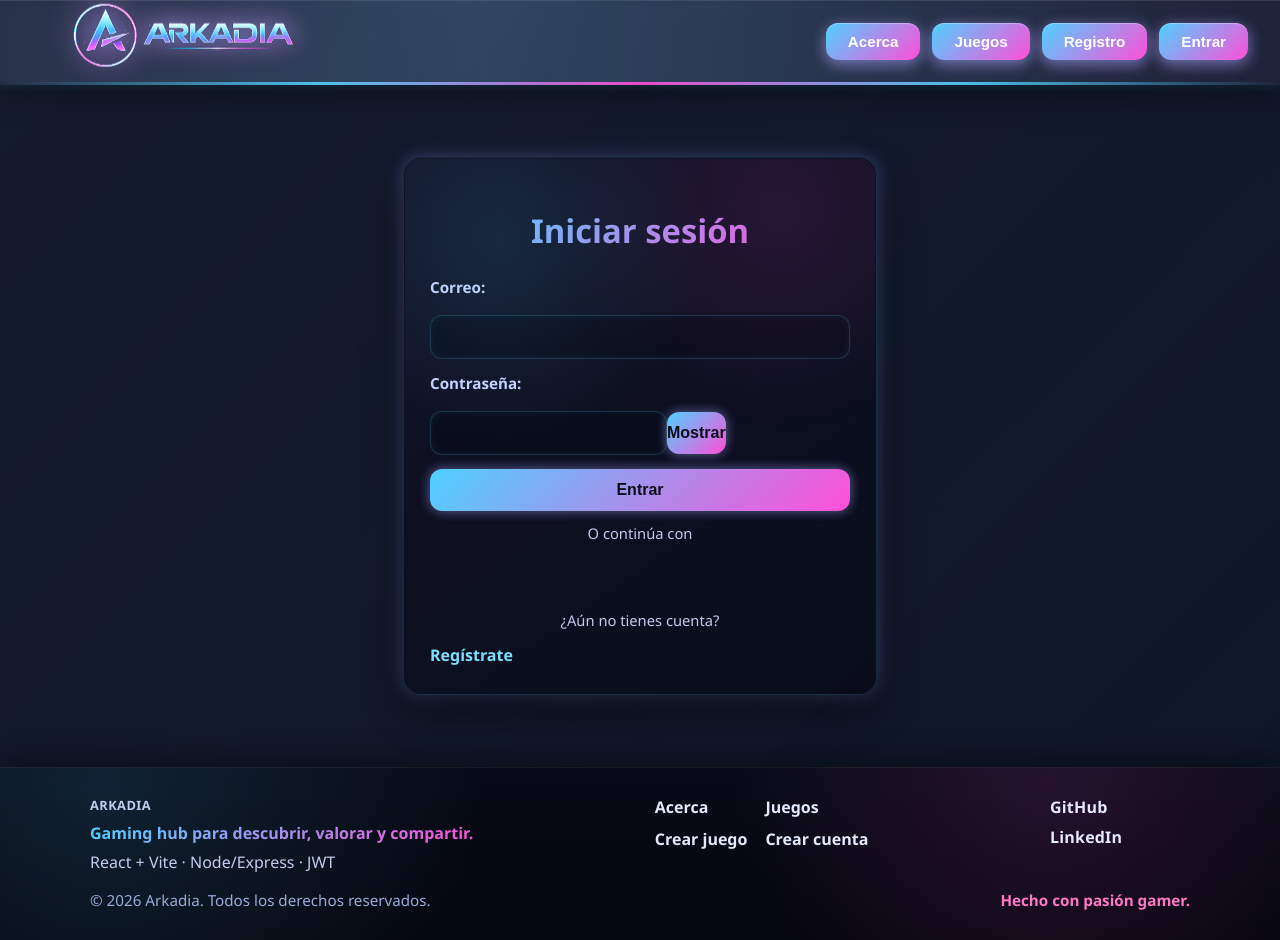
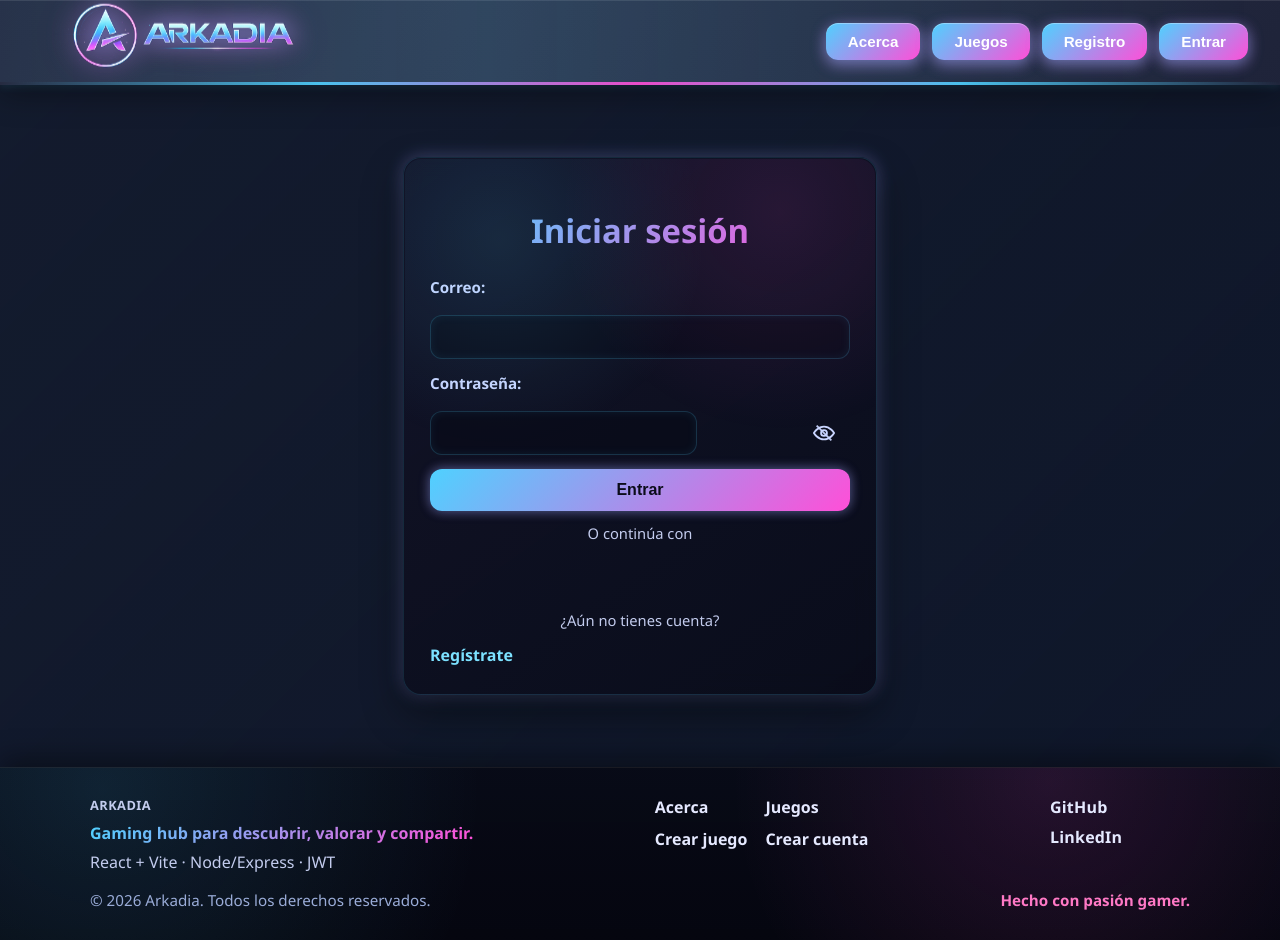
Before and after one commit to Jimix91/arkadia-gamePortal-project-frontend, a React (Vite) app: page /login in a window 1280 px wide. Built offline with nearby package versions, Linux system fonts and the light colour scheme.

Commit message:
implemented and upgraded show password button on login and signup page

```diff
--- a/src/CSS/SignupAndLoginPage.css
+++ b/src/CSS/SignupAndLoginPage.css
@@ -138,3 +138,58 @@
     padding: 24px 20px;
   }
 }
+
+/* Campo de contraseña con botón de ojo */
+.LoginPage .password-field,
+.SignupPage .password-field {
+  position: relative;
+}
+
+.LoginPage .password-field input,
+.SignupPage .password-field input {
+  padding-right: 44px;
+}
+
+.LoginPage .password-field .toggle-password,
+.SignupPage .password-field .toggle-password {
+  position: absolute;
+  right: 10px;
+  top: 50%;
+  transform: translateY(-50%);
+  width: 32px;
+  height: 32px;
+  padding: 0;
+  border: none;
+  border-radius: 8px;
+  background: transparent !important;
+  box-shadow: none !important;
+  display: inline-flex;
+  align-items: center;
+  justify-content: center;
+  color: #c9d5ff;
+  cursor: pointer;
+}
+
+.LoginPage .password-field .toggle-password:hover,
+.SignupPage .password-field .toggle-password:hover {
+  color: #4fd1ff;
+}
+
+.LoginPage .password-field .toggle-password:active,
+.SignupPage .password-field .toggle-password:active {
+  transform: translateY(-50%) scale(0.98);
+}
+
+.LoginPage .password-field .eye-icon,
+.SignupPage .password-field .eye-icon {
+  stroke: currentColor;
+  fill: none;
+  stroke-width: 2;
+}
+
+.LoginPage .password-field .eye-slash,
+.SignupPage .password-field .eye-slash {
+  stroke: currentColor;
+  stroke-width: 2;
+  opacity: 0.95;
+}
--- a/src/pages/LoginPage.jsx
+++ b/src/pages/LoginPage.jsx
@@ -92,9 +92,36 @@ function LoginPage(props) {
           <button
             type="button"
             className="toggle-password"
-            onClick={() => setShowPassword((prev) => !prev)}
+            aria-label="Mantén presionado para mostrar la contraseña"
+            title="Mantén presionado para mostrar la contraseña"
+            onMouseDown={() => setShowPassword(true)}
+            onMouseUp={() => setShowPassword(false)}
+            onMouseLeave={() => setShowPassword(false)}
+            onTouchStart={() => setShowPassword(true)}
+            onTouchEnd={() => setShowPassword(false)}
+            onTouchCancel={() => setShowPassword(false)}
+            onKeyDown={(e) => {
+              if (e.key === " " || e.key === "Enter") {
+                e.preventDefault();
+                setShowPassword(true);
+              }
+            }}
+            onKeyUp={() => setShowPassword(false)}
           >
-            {showPassword ? "Ocultar" : "Mostrar"}
+            {showPassword ? (
+              // Ojo abierto
+              <svg className="eye-icon" width="22" height="22" viewBox="0 0 24 24" aria-hidden="true">
+                <path d="M1 12s4-7 11-7 11 7 11 7-4 7-11 7S1 12 1 12z" />
+                <circle cx="12" cy="12" r="3.2" />
+              </svg>
+            ) : (
+              // Ojo cerrado (con línea)
+              <svg className="eye-icon" width="22" height="22" viewBox="0 0 24 24" aria-hidden="true">
+                <path d="M1 12s4-7 11-7 11 7 11 7-4 7-11 7S1 12 1 12z" />
+                <circle cx="12" cy="12" r="3.2" />
+                <path className="eye-slash" d="M4 4l16 16" />
+              </svg>
+            )}
           </button>
         </div>
 
--- a/src/pages/SignupPage.jsx
+++ b/src/pages/SignupPage.jsx
@@ -14,6 +14,7 @@ function SignupPage(props) {
   const [password, setPassword] = useState("");
   const [name, setName] = useState("");
   const [errorMessage, setErrorMessage] = useState(undefined);
+  const [showPassword, setShowPassword] = useState(false);
 
   const navigate = useNavigate();
   const { storeToken, authenticateUser } = useContext(AuthContext);
@@ -79,13 +80,47 @@ function SignupPage(props) {
         />
 
         <label>Contraseña:</label>
+        <div className="password-field">
           <input
-          type="password"
+            type={showPassword ? "text" : "password"}
             name="password"
             value={password}
             autoComplete="new-password"
             onChange={handlePassword}
           />
+          <button
+            type="button"
+            className="toggle-password"
+            aria-label="Mantén presionado para mostrar la contraseña"
+            title="Mantén presionado para mostrar la contraseña"
+            onMouseDown={() => setShowPassword(true)}
+            onMouseUp={() => setShowPassword(false)}
+            onMouseLeave={() => setShowPassword(false)}
+            onTouchStart={() => setShowPassword(true)}
+            onTouchEnd={() => setShowPassword(false)}
+            onTouchCancel={() => setShowPassword(false)}
+            onKeyDown={(e) => {
+              if (e.key === " " || e.key === "Enter") {
+                e.preventDefault();
+                setShowPassword(true);
+              }
+            }}
+            onKeyUp={() => setShowPassword(false)}
+          >
+            {showPassword ? (
+              <svg className="eye-icon" width="22" height="22" viewBox="0 0 24 24" aria-hidden="true">
+                <path d="M1 12s4-7 11-7 11 7 11 7-4 7-11 7S1 12 1 12z" />
+                <circle cx="12" cy="12" r="3.2" />
+              </svg>
+            ) : (
+              <svg className="eye-icon" width="22" height="22" viewBox="0 0 24 24" aria-hidden="true">
+                <path d="M1 12s4-7 11-7 11 7 11 7-4 7-11 7S1 12 1 12z" />
+                <circle cx="12" cy="12" r="3.2" />
+                <path className="eye-slash" d="M4 4l16 16" />
+              </svg>
+            )}
+          </button>
+        </div>
 
         <label>Nombre:</label>
         <input
```
Lines whose indentation alone changed are shown as unchanged.
